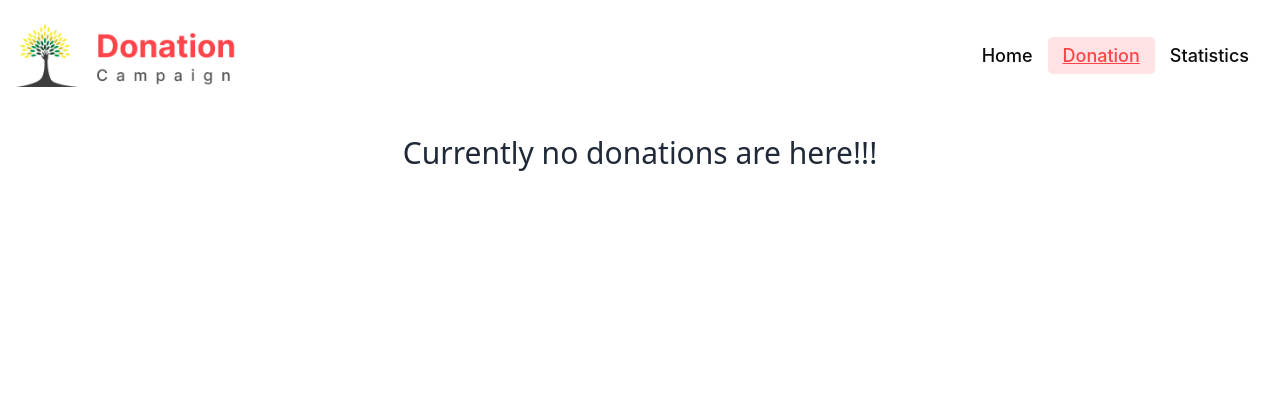
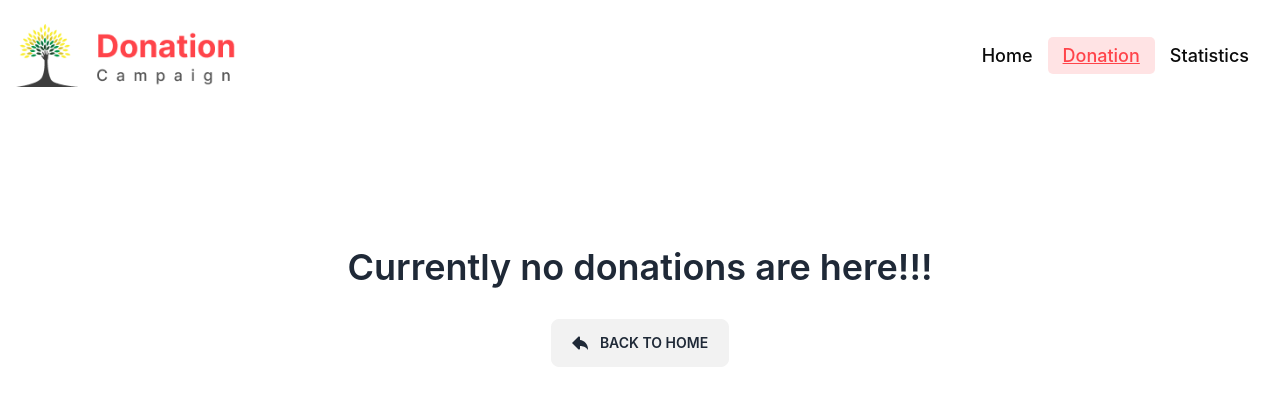
Before and after one commit to moniru005/mu-donation, a React (Vite) app: page /donation in a window 1280 px wide. Shown: the top 406 px of the page. Built offline with nearby package versions, Linux system fonts and the light colour scheme.

Commit message:
git private to public

```diff
--- a/package.json
+++ b/package.json
@@ -17,6 +17,7 @@
     "react": "^18.2.0",
     "react-apexcharts": "^1.4.1",
     "react-dom": "^18.2.0",
+    "react-icons": "^4.11.0",
     "react-router-dom": "^6.16.0",
     "recharts": "^2.8.0",
     "sort-by": "^1.2.0",
--- a/src/Pages/DonationPage/DonationPage.jsx
+++ b/src/Pages/DonationPage/DonationPage.jsx
@@ -1,6 +1,8 @@
 import { useEffect, useState } from "react";
 import DonatedItems from "./DonatedItems";
 import Swal from 'sweetalert2';
+import { TiArrowBack } from 'react-icons/ti';
+import { Link } from "react-router-dom";
 
 
 const DonationPage = () => {
@@ -46,29 +48,41 @@ const DonationPage = () => {
 
     }
 
+
     return (
         <div className="">
 
             {
-                noFound ? <p className="flex justify-center items-center text-3xl font-sans"> {noFound} </p>
+                noFound ?
+                <div className="flex flex-col gap-2 justify-center items-center pt-28">
+                    <h1 className="text-4xl font-semibold">{noFound}</h1>
+                    <Link to="/">
+                        <button className="btn pr-5 mt-6">
+                            <TiArrowBack className='text-2xl'></TiArrowBack>
+                            Back to Home
+                        </button>
+                    </Link>
+                </div>
+
                     :
+
                     <div>
                         <h1 className="mb-10 text-center text-gray-700 text-xl font-semibold">Total {donated.length} Donation here </h1>
                         <div className="grid grid-cols-1 md:grid-cols-2 lg:grid-cols-2 gap-4 place-items-center md:px-32 lg:px-32">
                             {
                                 isShowAll ?
-                                donated?.map(donate => <DonatedItems key={donate.id} donate={donate}></DonatedItems>)
-                                :
-                                donated?.slice(0, 4).map(donate => <DonatedItems key={donate.id} donate={donate}></DonatedItems>)
+                                    donated?.map(donate => <DonatedItems key={donate.id} donate={donate}></DonatedItems>)
+                                    :
+                                    donated?.slice(0, 4).map(donate => <DonatedItems key={donate.id} donate={donate}></DonatedItems>)
                             }
                         </div>
 
                         <div className="flex gap-4 py-10 justify-center ">
                             <div>
                                 {
-                                    donated.length > 4 &&  <button
+                                    donated.length > 4 && <button
                                         onClick={() => setIsShowAll(!isShowAll)}
-                                        className={`py-2 px-3 rounded-lg flex items-center justify-center mx-auto ${isShowAll? 'bg-white' : 'bg-[#009444]'} ${isShowAll? 'bg-white' : 'hover:bg-[#4aad6bfd]'} text-white hover:text-white`}>
+                                        className={`py-2 px-3 rounded-lg flex items-center justify-center mx-auto ${isShowAll ? 'bg-white' : 'bg-[#009444]'} ${isShowAll ? 'bg-white' : 'hover:bg-[#4aad6bfd]'} text-white hover:text-white`}>
                                         {isShowAll ? '' : 'Show All'}
 
                                     </button>
--- a/src/Pages/ErrorPage/ErrorPage.jsx
+++ b/src/Pages/ErrorPage/ErrorPage.jsx
@@ -1,8 +1,19 @@
+import { TiArrowBack } from 'react-icons/ti';
+import { Link } from 'react-router-dom';
+
 
 const ErrorPage = () => {
     return (
-        <div className="flex justify-center items-center h-screen">
-            <h1 className="text-4xl font-semibold">Ooops! Page not Found...</h1>
+        <div className="flex flex-col gap-2 justify-center items-center h-screen">
+            <h1 className="text-4xl font-semibold">Ooops! You have no data here...</h1>
+
+
+            <Link to="/">
+                <button className="btn pr-5 mt-6">
+                    <TiArrowBack className='text-2xl'></TiArrowBack>
+                    Back to Home
+                </button>
+            </Link>
         </div>
     );
 };
--- a/src/Pages/Home/Home.jsx
+++ b/src/Pages/Home/Home.jsx
@@ -1,18 +1,12 @@
 import { useLoaderData } from "react-router-dom";
 import Donations from "../../components/Donations/Donations";
-import Banner from "../../components/Header/Banner/Banner";
-
-
 
 const Home = () => {
     const donations = useLoaderData()
 
     return (
         <div>
-
             <Donations donations={donations} ></Donations>
-
-
         </div>
     );
 };
--- a/src/Pages/StatisticsPage/StatisticsPage.jsx
+++ b/src/Pages/StatisticsPage/StatisticsPage.jsx
@@ -1,11 +1,15 @@
 import { useLoaderData } from "react-router-dom";
 import DonationChart from "../../components/PieComponent/DonationChart";
 
+
 const StatisticsPage = () => {
     const donations = useLoaderData();
+
+
     return (
         <div>
-                <DonationChart donations={donations}></DonationChart>
+
+            <DonationChart donations={donations}></DonationChart>
 
         </div>
     );
--- a/src/components/PieComponent/DonationChart.jsx
+++ b/src/components/PieComponent/DonationChart.jsx
@@ -1,5 +1,6 @@
 import { useEffect, useState } from "react";
 import PiChart from "./PiChart";
+import PropTypes from 'prop-types';
 
 const DonationChart = ({ donations }) => {
 
@@ -17,6 +18,7 @@ const DonationChart = ({ donations }) => {
 
     return (
         <div className="w-screen">
+
             <PiChart
             totalDonations={totalDonations}
             donated={donated}
@@ -26,4 +28,8 @@ const DonationChart = ({ donations }) => {
     );
 };
 
+DonationChart.propTypes = {
+    donations: PropTypes.array
+
+  }
 export default DonationChart;
```
Also changed, not shown: src/components/PieComponent/PiChart.jsx (+5 -2 lines), 1 other file (tests, documents, lock files or other folders).
